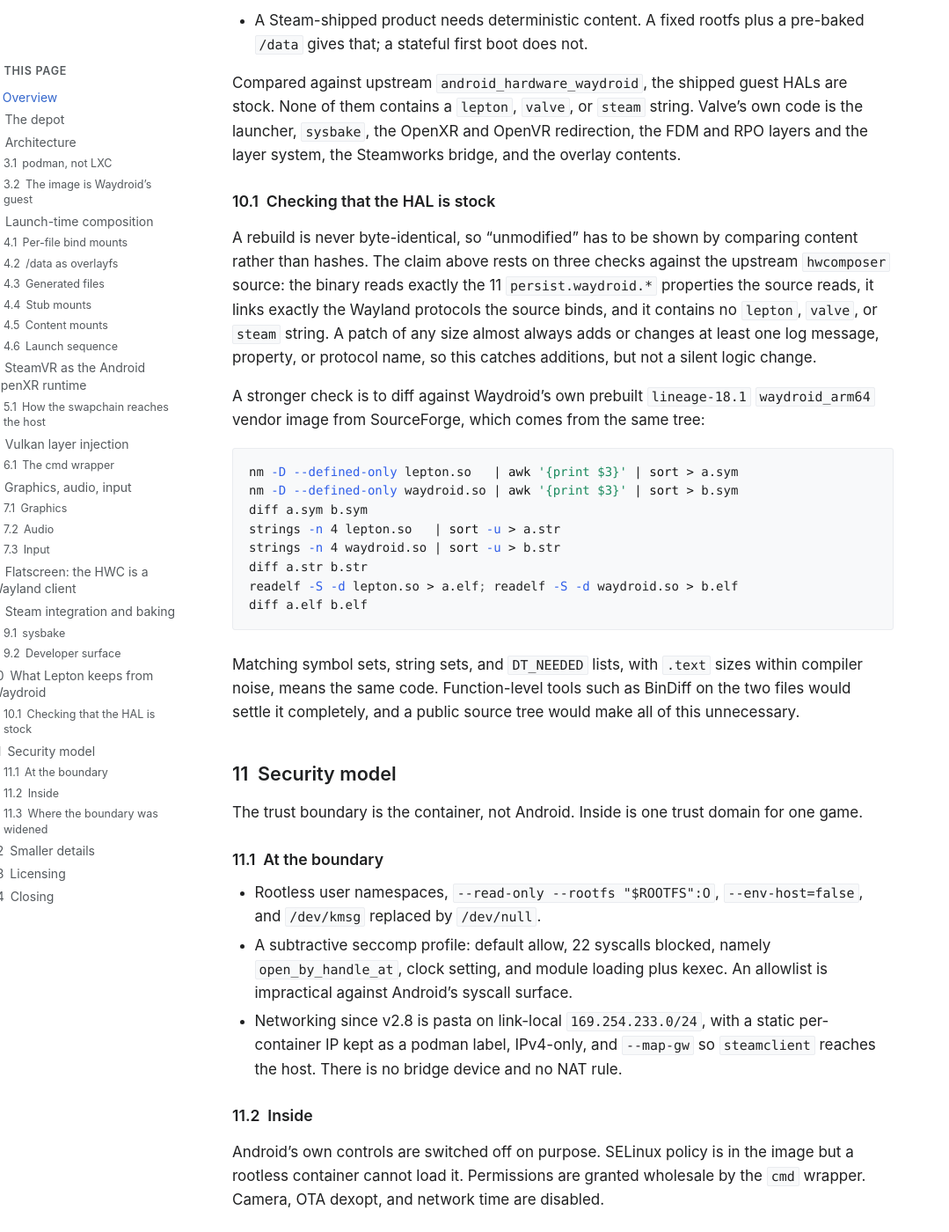
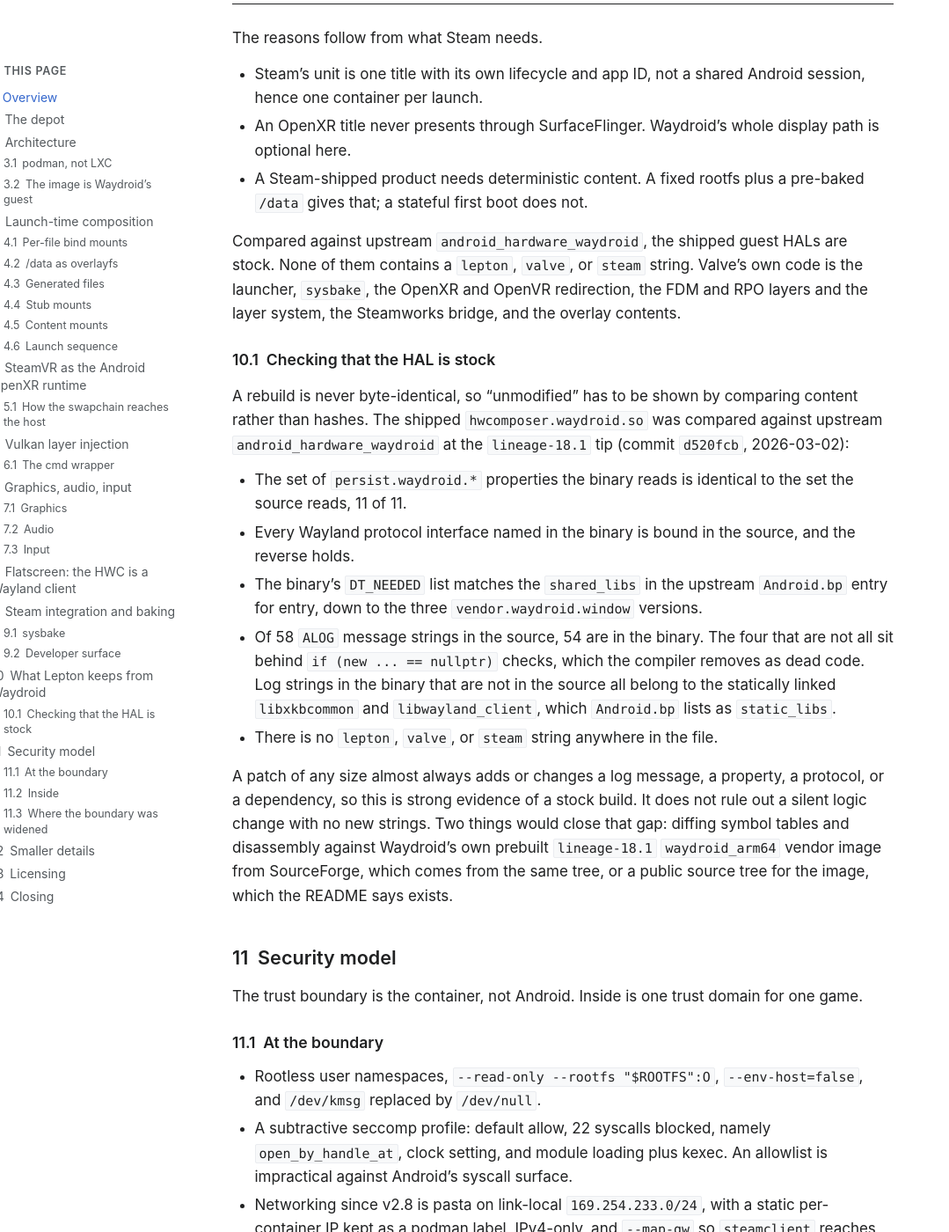
Before and after one commit to utzcoz/utzcoz.github.io, a Jekyll site: the page built from _posts/2026-09-04-steam-frame-lepton-architecture.md, in a window 1280 px wide and 1400 px high, scrolled down 10609 px. Shown: the whole window at 88% size, without its empty margins (0-1079 px from the left). Built offline with Jekyll 4.4.1, drawn with Linux system fonts in a browser that asks for light colours; comment, search, counter and statistics services are not loaded; some of the changed text lies outside the part shown.

Commit message:
Verify hwcomposer.waydroid against upstream and explain the method
Compare the shipped hwcomposer.waydroid.so with upstream
android_hardware_waydroid at the lineage-18.1 tip: property set,
Wayland protocol set, DT_NEEDED list, and log strings all match, with
the four absent strings explained by dead-code elimination. Report
those results in the post instead of only describing the method.

Add an overview paragraph on how the analysis was done.

````diff
--- a/_posts/2026-09-04-steam-frame-lepton-architecture.md
+++ b/_posts/2026-09-04-steam-frame-lepton-architecture.md
@@ -19,8 +19,17 @@ Quest-class headsets render through the host compositor without a port.
 
 This post describes the tool as shipped in v2.8.9 (tool) and v2.8.3 (image),
 the builds from 2026-08-30, with earlier versions back to v2.7.7 noted where
-they differ. The README is a page long, so the material comes from the bash
-scripts, init `.rc` files, and strings in the binaries.
+they differ.
+
+The README is a page long, so the analysis comes from the depot itself. The
+launcher and its library are plain bash, and the overlay files are init
+scripts and JSON, so those were read directly. The image was examined with
+`strings` on the HAL binaries, `unzip` plus `strings` on the dex files inside
+the framework jars, and the build and vendor property files. Changes between
+releases were found by file timestamps, since Steam rewrites only the files
+that changed, and then by diffing the dex strings of the jars that moved.
+Provenance was settled by comparing the shipped HALs against the upstream
+Waydroid repositories, as the last section of the Waydroid comparison shows.
 
 Two things could not be checked directly.
 
@@ -490,33 +499,31 @@ contents.
 ### Checking that the HAL is stock
 
 A rebuild is never byte-identical, so "unmodified" has to be shown by
-comparing content rather than hashes. The claim above rests on three checks
-against the upstream `hwcomposer` source: the binary reads exactly the 11
-`persist.waydroid.*` properties the source reads, it links exactly the Wayland
-protocols the source binds, and it contains no `lepton`, `valve`, or `steam`
-string. A patch of any size almost always adds or changes at least one log
-message, property, or protocol name, so this catches additions, but not a
-silent logic change.
+comparing content rather than hashes. The shipped `hwcomposer.waydroid.so`
+was compared against upstream `android_hardware_waydroid` at the
+`lineage-18.1` tip (commit `d520fcb`, 2026-03-02):
 
-A stronger check is to diff against Waydroid's own prebuilt `lineage-18.1`
-`waydroid_arm64` vendor image from SourceForge, which comes from the same
-tree:
+- The set of `persist.waydroid.*` properties the binary reads is identical to
+  the set the source reads, 11 of 11.
+- Every Wayland protocol interface named in the binary is bound in the
+  source, and the reverse holds.
+- The binary's `DT_NEEDED` list matches the `shared_libs` in the upstream
+  `Android.bp` entry for entry, down to the three `vendor.waydroid.window`
+  versions.
+- Of 58 `ALOG` message strings in the source, 54 are in the binary. The four
+  that are not all sit behind `if (new ... == nullptr)` checks, which the
+  compiler removes as dead code. Log strings in the binary that are not in the
+  source all belong to the statically linked `libxkbcommon` and
+  `libwayland_client`, which `Android.bp` lists as `static_libs`.
+- There is no `lepton`, `valve`, or `steam` string anywhere in the file.
 
-```sh
-nm -D --defined-only lepton.so   | awk '{print $3}' | sort > a.sym
-nm -D --defined-only waydroid.so | awk '{print $3}' | sort > b.sym
-diff a.sym b.sym
-strings -n 4 lepton.so   | sort -u > a.str
-strings -n 4 waydroid.so | sort -u > b.str
-diff a.str b.str
-readelf -S -d lepton.so > a.elf; readelf -S -d waydroid.so > b.elf
-diff a.elf b.elf
-```
-
-Matching symbol sets, string sets, and `DT_NEEDED` lists, with `.text` sizes
-within compiler noise, means the same code. Function-level tools such as
-BinDiff on the two files would settle it completely, and a public source tree
-would make all of this unnecessary.
+A patch of any size almost always adds or changes a log message, a property,
+a protocol, or a dependency, so this is strong evidence of a stock build. It
+does not rule out a silent logic change with no new strings. Two things would
+close that gap: diffing symbol tables and disassembly against Waydroid's own
+prebuilt `lineage-18.1` `waydroid_arm64` vendor image from SourceForge, which
+comes from the same tree, or a public source tree for the image, which the
+README says exists.
 
 ## Security model
 
````
